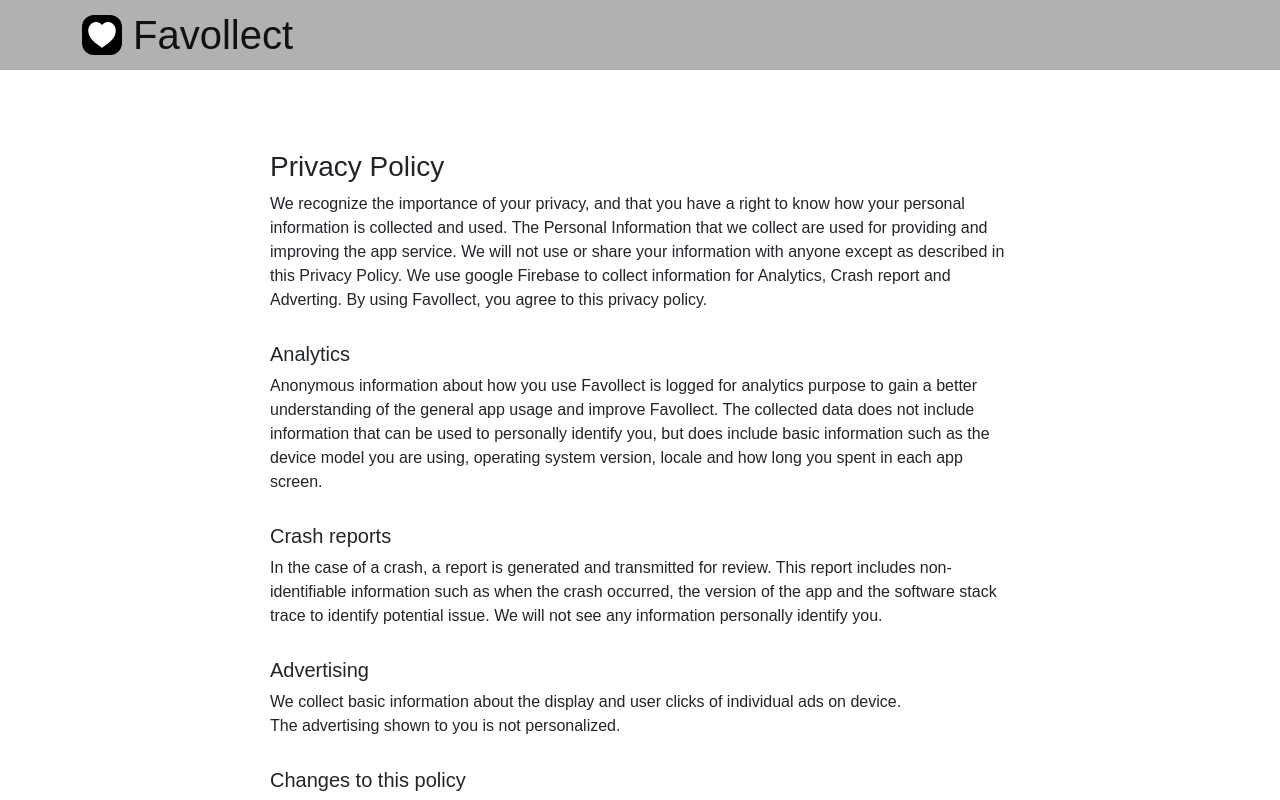
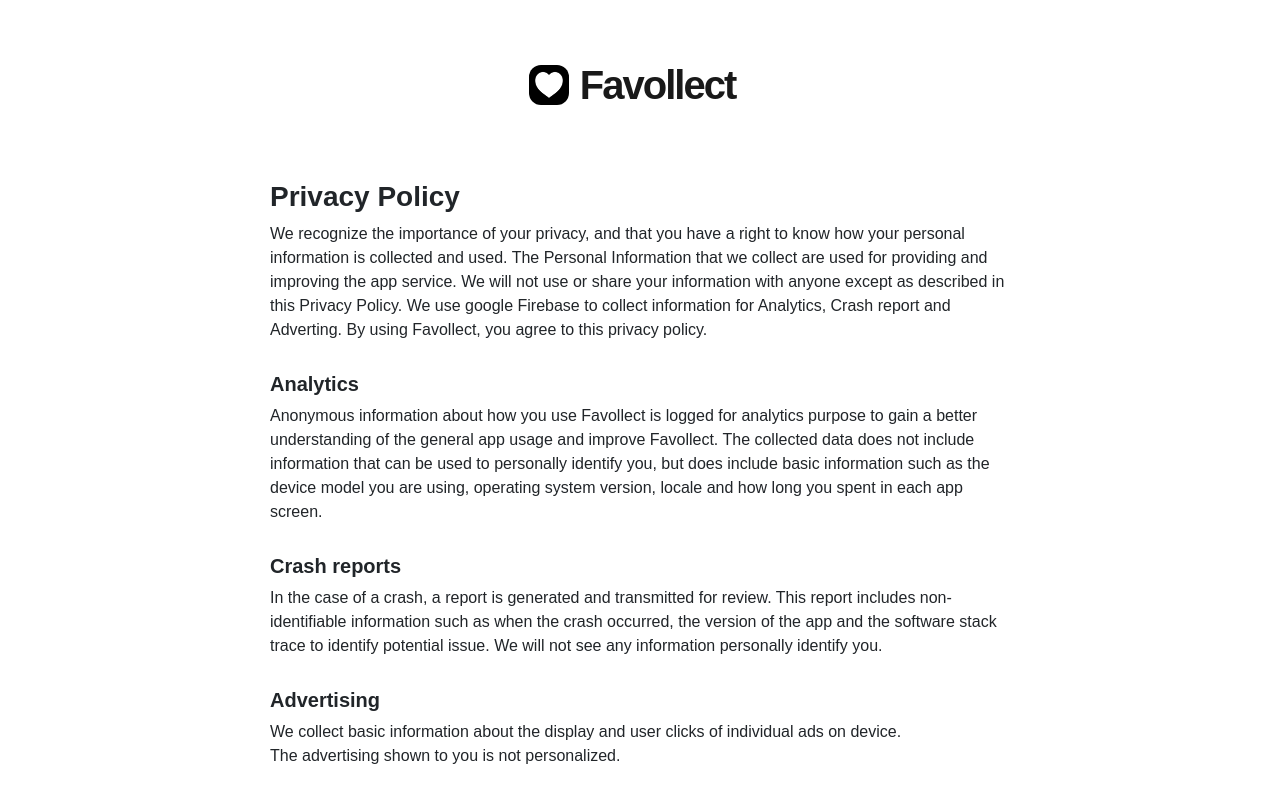
Before and after one commit to jasonkim7288/react_favourite, a React (Create React App) app: page /privacy in a window 1280 px wide. Shown: the top 800 px of the page. Built offline with nearby package versions, Linux system fonts and the light colour scheme.

Commit message:
add privacy policy

```diff
--- a/public/style.css
+++ b/public/style.css
@@ -10,6 +10,11 @@
   color: #b1b1b123;
 }
 
+h3 {
+  font-weight: bold;
+}
+
 h5 {
   margin-top: 30px;
+  font-weight: bold;
 }
--- a/src/components/Footer.js
+++ b/src/components/Footer.js
@@ -5,7 +5,7 @@
   width: '100%',
   height: '80px',
   marginTop: '90px',
-  backgroundColor: '#b1b1b1',
+  backgroundColor: 'white',
 };
 
 const contentWrapperStyles = {
--- a/src/components/Header.js
+++ b/src/components/Header.js
@@ -2,12 +2,20 @@
 import { Link } from 'react-router-dom';
 
 const navbarStyles = {
-  backgroundColor: '#b1b1b1',
-  padding: '0'
+  backgroundColor: 'white',
+  padding: '0',
+  letterSpacing: '-2px',
+  marginTop: '50px'
+}
+
+const navbarContainerStyles = {
+  display: 'flex',
+  justifyContent: 'center'
 }
 
 const navTitleStyles = {
-  fontSize: '2em'
+  fontSize: '2em',
+  fontWeight: '800'
 }
 
 const imgStyles = {
@@ -19,13 +27,13 @@
 const brandStyles = {
   display: 'flex',
   alignItems: 'center',
-  alignContent: 'center'
+  alignContent: 'center',
 }
 
 const Header = () => {
   return (
     <nav className="navbar navbar-light" style={navbarStyles}>
-      <div className="container-sm">
+      <div className="container-sm" style={navbarContainerStyles}>
         <Link to="/" className="navbar-brand" style={brandStyles}>
           <img src={process.env.PUBLIC_URL + '/logo.png'} alt="logo" style={imgStyles}/>
           <div style={navTitleStyles}>Favollect</div>
--- a/src/components/Privacy.js
+++ b/src/components/Privacy.js
@@ -6,7 +6,7 @@
   paddingRight: '30px',
   marginLeft: 'auto',
   marginRight: 'auto',
-  marginTop: '80px'
+  marginTop: '60px'
 }
 
 const Privacy = () => {
```
Also changed, not shown: 1 other file (tests, documents, lock files or other folders).
